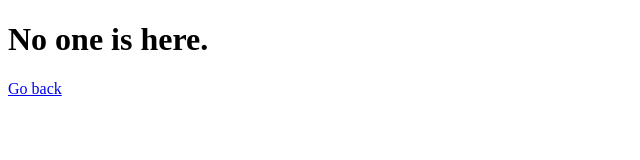
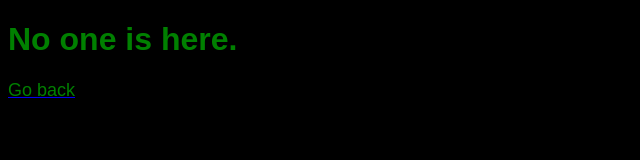
Before and after one commit to PointBlanck/pointblanck.github.io, a plain HTML site: page updates/index.html in a window 1280 px wide. Shown: the whole page, without its empty margins (0-640 px from the left). Drawn offline with Linux system fonts and the light colour scheme.

Commit message:
Add files via upload

```diff
--- a/updates/index.html
+++ b/updates/index.html
@@ -3,6 +3,26 @@
   <head>
     <meta charset="utf-8">
     <title>SAM: Update Log</title>
+    <style>
+      body {
+	  background-color: black;
+      }
+      h1, h2, h3 {
+	  color: green;
+	  font-family: sans-serif;
+      }
+      p {
+	  color: green;
+	  font-size: large;
+	  font-family: sans-serif;
+      }
+      small {
+	  font-family: default;
+      }
+      #warning {
+	  color: green;
+      }
+    </style>
   </head>
   <body>
     <h1>No one is here.</h1>
```
